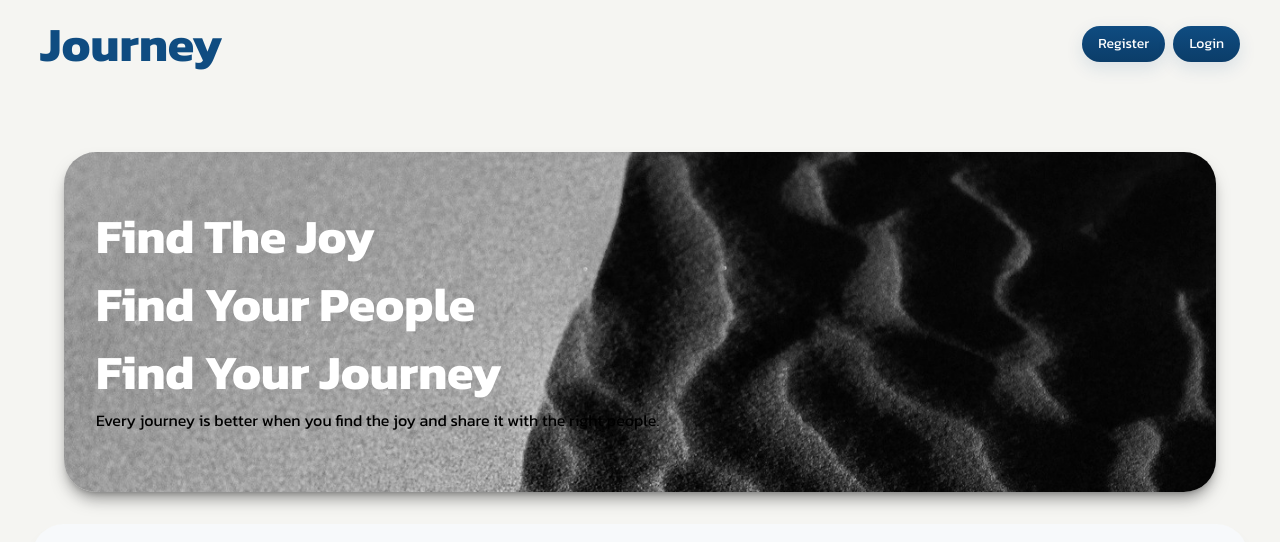
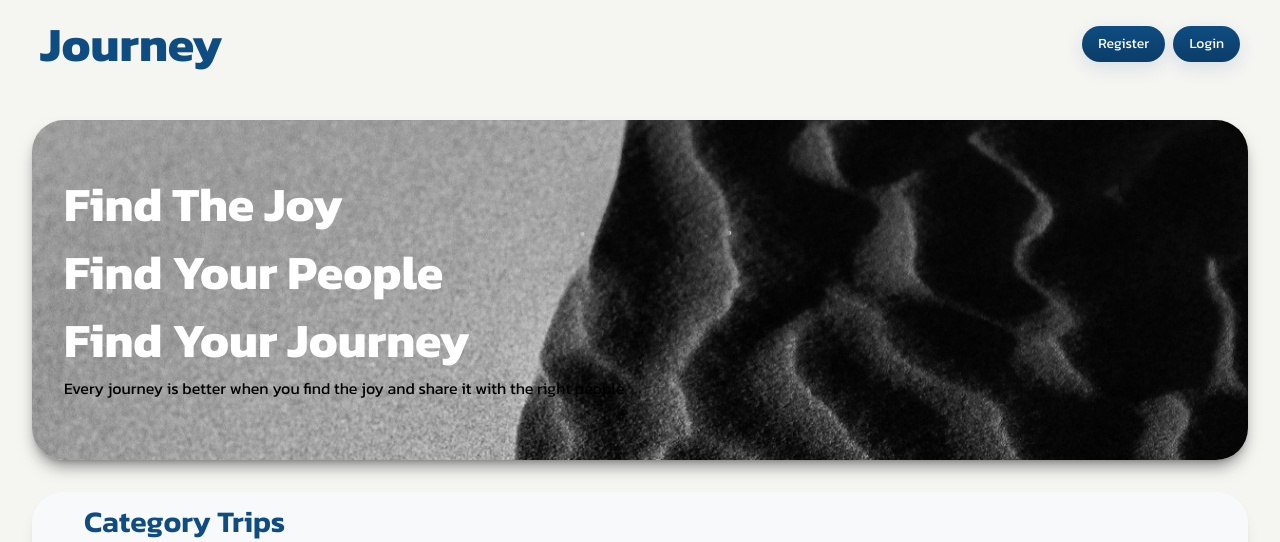
Before and after one commit to Nantana-poppy/project-frontend-nantana, a React (Vite) app: page / in a window 1280 px wide. Shown: the top 542 px of the page. Built offline with nearby package versions, Linux system fonts and the light colour scheme; no server answers.

Commit message:
last commit

```diff
--- a/src/pages/create-post/components/PostCardComponent.jsx
+++ b/src/pages/create-post/components/PostCardComponent.jsx
@@ -19,14 +19,13 @@ export default function PostCard({ post }) {
       return;
     }
 
-    // ป้องกันกดซ้ำ เพราะ backend ตอนนี้ไม่มี unlike
+    // กันกดซ้ำ เพราะ backend ตอนนี้ไม่มี unlike ต้องไปทำเพิ่ม
+    // TODO: ต้องไปเพิ่ม DB สำหรับ Unlike
     if (liked) {
       return;
     }
-
     try {
       await mainApi.post(`/posts/${post.id}/like`);
-
       setLiked(true);
       setLikeCount((prev) => prev + 1);
     } catch (error) {
--- a/src/pages/createTripPage.jsx
+++ b/src/pages/createTripPage.jsx
@@ -80,8 +80,6 @@ const CreateTripPage = () => {
 
       console.log("Created trip:", response.data.data);
 
-      // เมื่อกด Create เสร็จกลับไปหน้า MainPage แล้วจะเห้นทริปที่สร้างเด้งขึ้นมาอันแรกเพราะ
-      // ใน dataBase เซ็ตไว้ว่า
       navigate("/");
     } catch (error) {
     } finally {
@@ -91,6 +89,7 @@ const CreateTripPage = () => {
 
   const [image, setImage] = useState("");
   const [uploading, setUploading] = useState(false);
+
   const handleImageChange = async (e) => {
     const file = e.target.files?.[0];
     if (!file) return;
@@ -158,7 +157,7 @@ const CreateTripPage = () => {
                       </div>
 
                       <p className="text-xs font-medium text-gray-500">
-                        Drag and drop an image, or{" "}
+                        Drag and drop an image, or
                         <span className="text-primary">browse</span>
                       </p>
 
--- a/src/pages/main/mainPage.jsx
+++ b/src/pages/main/mainPage.jsx
@@ -33,14 +33,14 @@ export default function MainPage() {
 
   return (
     <>
+      {/* Navbar */}
       <div>
         <ProfileComponent />
       </div>
       <div className="px-8 py-8">
-        {/* Navbar */}
         {/* Content */}
         <div
-          className="rounded-4xl m-8 h-full p-15 bg-cover bg-center shadow-lg shadow-neutral-700/50 px-8"
+          className="rounded-4xl mx-auto max-w-7xl h-full mb-8 p-15 bg-cover bg-center shadow-lg shadow-neutral-700/50 px-8"
           style={{ backgroundImage: `url(${BgSand})` }}
         >
           <div className="flex flex-col text-5xl text-white gap-5 font-bold">
--- a/src/pages/profilePage.jsx
+++ b/src/pages/profilePage.jsx
@@ -20,13 +20,10 @@ export default function ProfilePage() {
     const fetchProfile = async () => {
       try {
         setLoading(true);
-
         // ข้อมูล user ที่ login
         setProfile(user);
-
         // ดึง trip ที่ user คนนี้เป็น owner
         const response = await mainApi.get("/users/me/trips");
-
         setTrips(response.data.data);
       } catch (error) {
         console.error(
--- a/src/pages/trips-detail/tripDetailPage.jsx
+++ b/src/pages/trips-detail/tripDetailPage.jsx
@@ -54,9 +54,7 @@ const TripDetailPage = () => {
       ? Number(user.id) === Number(trip.owner.id)
       : false;
 
-  // =========================
   // Get Trip Detail
-  // =========================
   const fetchTripDetail = async () => {
     try {
       setLoading(true);
@@ -71,9 +69,7 @@ const TripDetailPage = () => {
     }
   };
 
-  // =========================
   // Get Trip Members
-  // =========================
   const fetchTripMembers = async () => {
     try {
       await fetchMembers(tripId);
@@ -82,10 +78,8 @@ const TripDetailPage = () => {
     }
   };
 
-  // =========================
   // Get Join Requests
   // Owner only
-  // =========================
   const fetchJoinRequests = async () => {
     if (!tripId || !isOwner) return;
 
@@ -102,9 +96,7 @@ const TripDetailPage = () => {
     }
   };
 
-  // =========================
   // Join Trip
-  // =========================
   const handleJoinTrip = async () => {
     try {
       setJoinLoading(true);
@@ -121,16 +113,12 @@ const TripDetailPage = () => {
     }
   };
 
-  // =========================
   // Accept Request
-  // =========================
   const handleAcceptRequest = async (requestId) => {
     try {
       await mainApi.patch(`/requests/${requestId}/accept`);
       alert("Join request accepted");
-      // ลบ request ที่ accept แล้วออกจาก pending list
       setRequests((prev) => prev.filter((request) => request.id !== requestId));
-      // ดึง members ใหม่
       await fetchTripMembers();
     } catch (error) {
       console.error("Accept request error:", error.response?.data || error);
@@ -138,14 +126,11 @@ const TripDetailPage = () => {
     }
   };
 
-  // =========================
   // Reject Request
-  // =========================
   const handleRejectRequest = async (requestId) => {
     try {
       await mainApi.patch(`/requests/${requestId}/reject`);
-      alert("Join request rejected");
-      // ลบ request ที่ reject แล้ว
+      alert("Join request rejected")
       setRequests((prev) => prev.filter((request) => request.id !== requestId));
     } catch (error) {
       console.error("Reject request error:", error.response?.data || error);
@@ -153,9 +138,7 @@ const TripDetailPage = () => {
     }
   };
 
-  // =========================
   // Save Trip
-  // =========================
   const handleSaveTrip = async () => {
     try {
       await mainApi.post(`/trips/${tripId}/save`);
@@ -166,9 +149,7 @@ const TripDetailPage = () => {
     }
   };
 
-  // =========================
   // Initial Load
-  // =========================
   useEffect(() => {
     if (!tripId) return;
 
@@ -176,19 +157,14 @@ const TripDetailPage = () => {
     fetchMembers(tripId);
   }, [tripId]);
 
-  // =========================
-  // Fetch Request หลังจากรู้ว่า
-  // คนที่ login เป็น Owner
-  // =========================
+  // Check ว่าคนนี้ใช้ Owner ไหม ถ้าใช่จะ Fetch Request หลังจากรู้ว่าคนที่ login เป็น Owner
   useEffect(() => {
     if (!tripId || !isOwner) return;
 
     fetchJoinRequests();
   }, [tripId, isOwner]);
 
-  // =========================
   // Loading
-  // =========================
   if (loading) {
     return (
       <div>
@@ -201,9 +177,7 @@ const TripDetailPage = () => {
     );
   }
 
-  // =========================
   // Trip not found
-  // =========================
   if (!trip) {
     return (
       <div>
@@ -232,7 +206,6 @@ const TripDetailPage = () => {
 
           {/* Main Card */}
           <div className="overflow-hidden rounded-3xl bg-[#f8f8f5] shadow-[0_8px_40px_rgba(0,0,0,0.07)]">
-            {/* ================= HERO ================= */}
             <section className="relative h-90 overflow-hidden rounded-3xl">
               <img
                 src={
@@ -264,7 +237,7 @@ const TripDetailPage = () => {
               </div>
             </section>
 
-            {/* ================= CONTENT ================= */}
+            {/* CONTENT */}
             <div className="p-4 md:p-6">
               {/* Stats */}
               <div className="grid grid-cols-2 gap-3 md:grid-cols-4">
@@ -297,7 +270,7 @@ const TripDetailPage = () => {
 
               {/* Lower section */}
               <div className="mt-4 grid gap-4 lg:grid-cols-[1fr_330px]">
-                {/* ================= ABOUT ================= */}
+                {/* ABOUT */}
                 <section className="rounded-3xl border border-black/5 bg-white p-5 shadow-sm">
                   <h2 className="text-xl font-semibold">About this trip</h2>
 
@@ -306,7 +279,7 @@ const TripDetailPage = () => {
                   </p>
                 </section>
 
-                {/* ================= OWNER ================= */}
+                {/* OWNER */}
                 <div className="rounded-3xl border border-black/5 bg-white p-5 shadow-sm">
                   <p className="text-md font-medium uppercase tracking-wider text-gray-400">
                     Owner trip
@@ -340,7 +313,7 @@ const TripDetailPage = () => {
                   <TripMembers members={members} />
                 </div>
 
-                {/* ================= ACTION BUTTONS ================= */}
+                {/* ACTION BUTTONS  */}
                 <div className="mt-5 space-y-2">
                   {/* ไม่แสดง Join ให้ Owner */}
                   {!isOwner && (
@@ -365,10 +338,7 @@ const TripDetailPage = () => {
                 </div>
               </div>
 
-              {/* ================================================= */}
               {/* OWNER ONLY : JOIN REQUESTS */}
-              {/* ================================================= */}
-
               {isOwner && (
                 <section className="mt-6 rounded-3xl border border-black/5 bg-white p-5 shadow-sm">
                   <div className="flex items-center justify-between">
```
Also changed, not shown: src/pages/create-post/CreatePostPage.jsx (+8 -32 lines), src/pages/editProfilePage.jsx (+2 -6 lines), src/pages/explorePage.jsx (+3 -31 lines).
